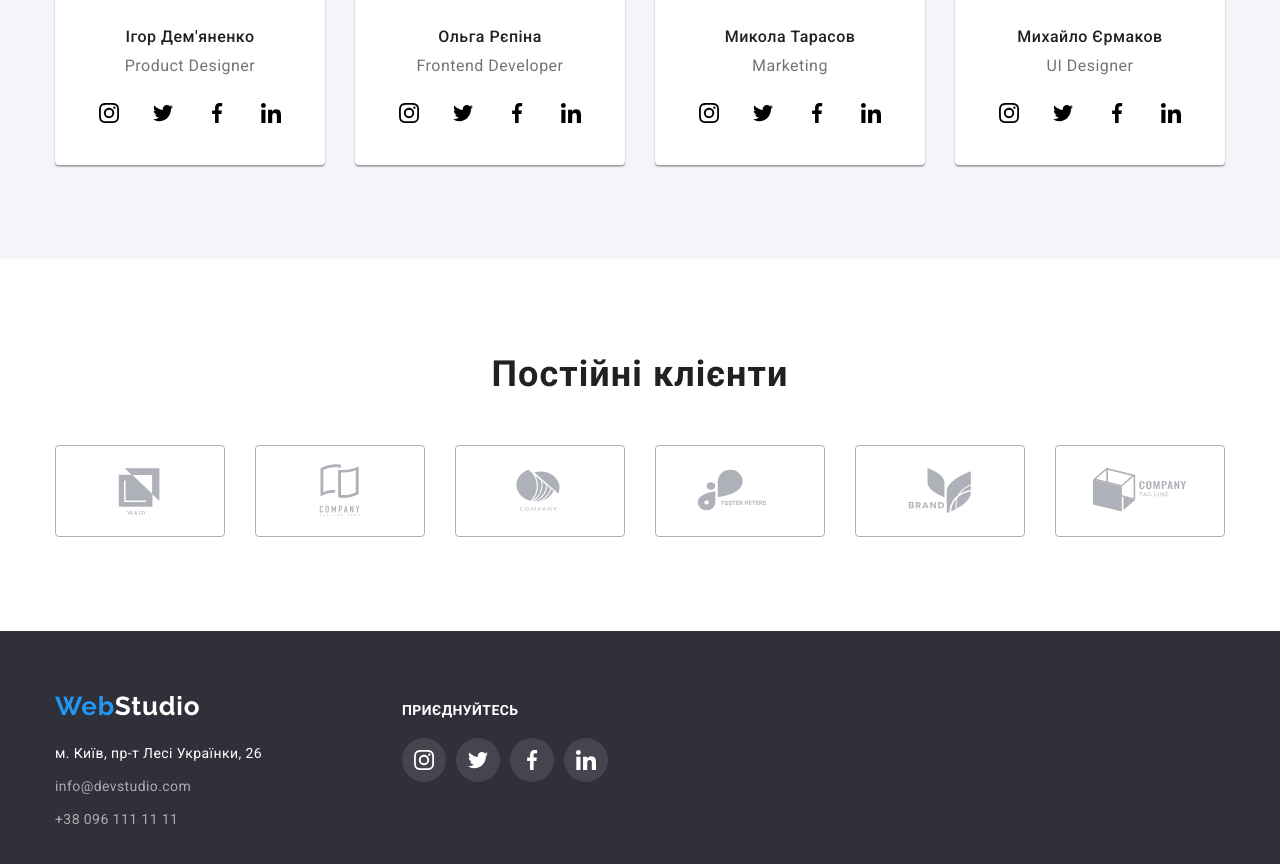
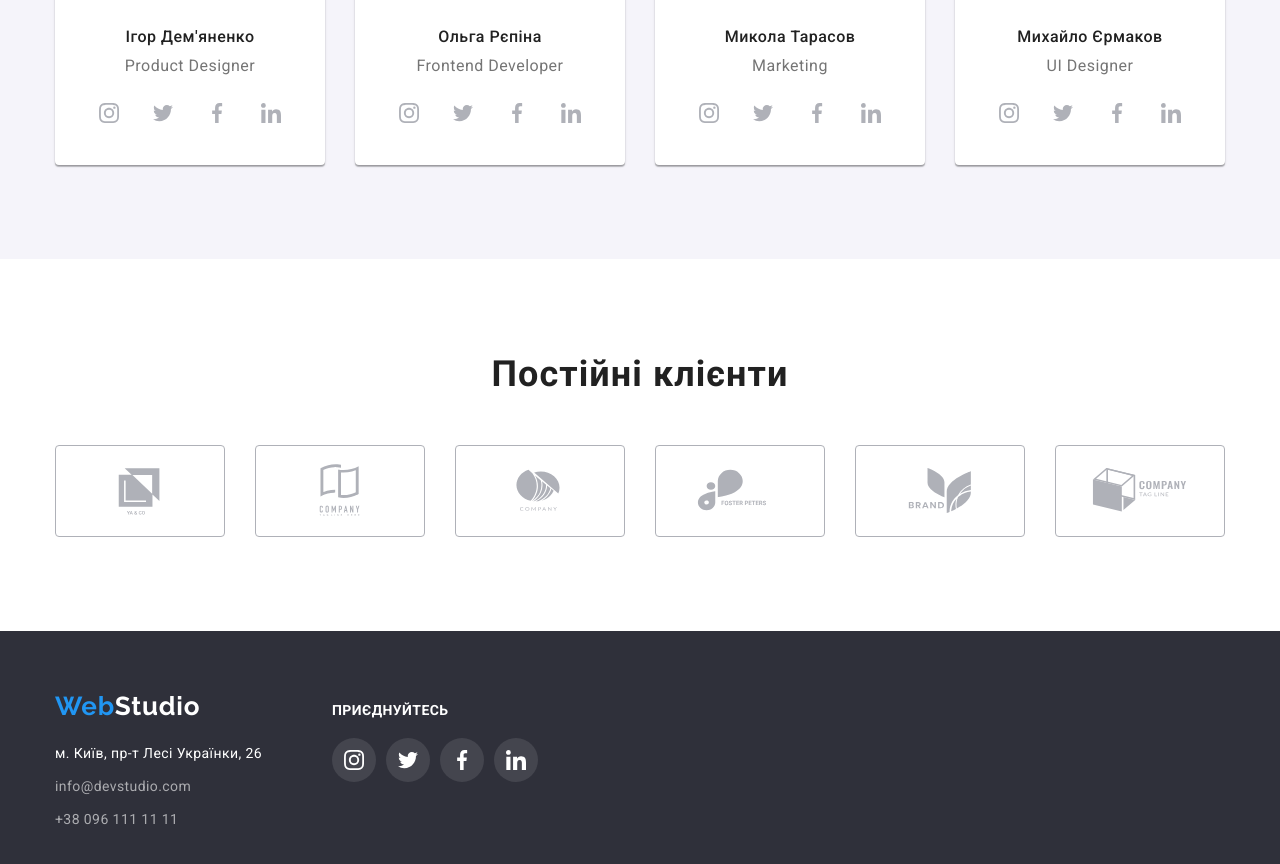
Before and after one commit to Tizehom/old-goit-markup-hw-04, a plain HTML site: page index.html in a window 1280 px wide. Shown: the part 2046-2910 px from the top of the page. Drawn offline with nearby package versions, Linux system fonts and the light colour scheme.

Commit message:
fix color icon

```diff
--- a/css/styles.css
+++ b/css/styles.css
@@ -331,7 +331,7 @@ border-radius: 0px 0px 4px 4px;
 }
 
 .team-soc-icon {
-    /* fill: #AFB1B8; */
+    fill: #AFB1B8;
 }
 
 .team-soc-link:hover,
@@ -433,7 +433,6 @@ border-radius: 0px 0px 4px 4px;
 }
 
 .footer-soc {
-    margin-left: 70px;
 }
 
 .footer-soc-title {
```
